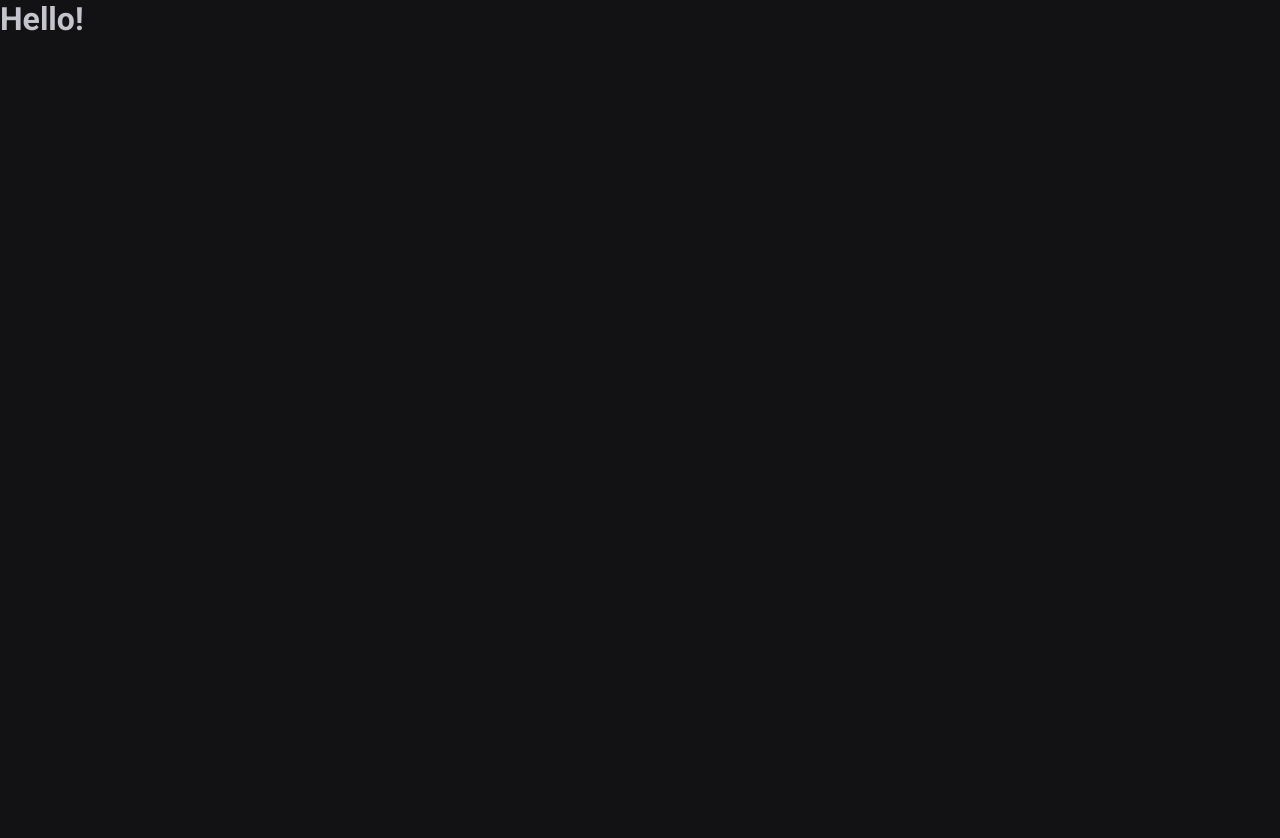
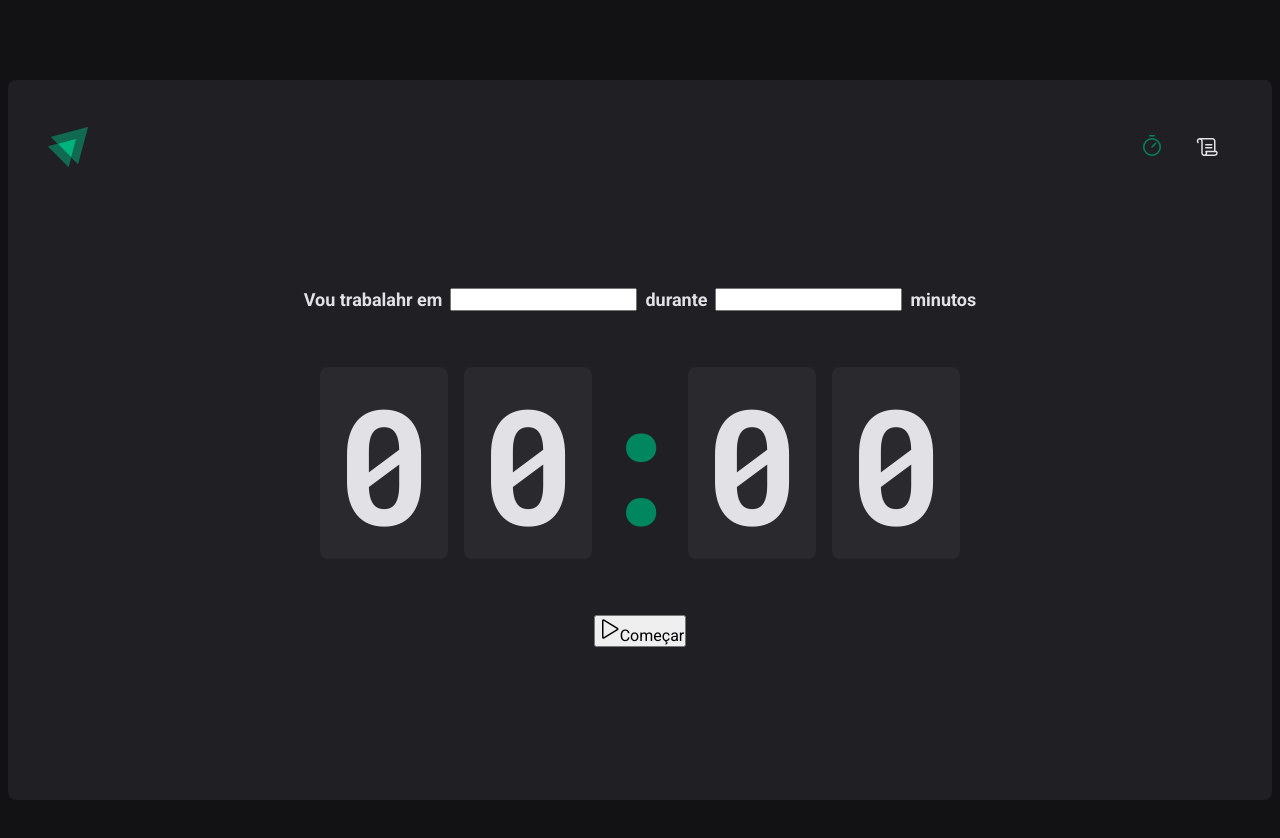
Before and after one commit to MarceloTadini/Pomodoro, a React (Vite) app in the folder timer/: page / in a window 1280 px wide. Shown: the top 838 px of the page. Before the commit the page ends 800 px from the top, so only its background shows below. Built offline with nearby package versions, Linux system fonts and the light colour scheme.

Commit message:
Component Header, e Home styles

```diff
--- a/timer/package.json
+++ b/timer/package.json
@@ -7,11 +7,13 @@
     "dev": "vite",
     "build": "tsc && vite build",
     "preview": "vite preview",
-    "lint": "eslint src --ext .ts,.tsx"
+    "lint": "eslint src --ext .ts,.tsx --fix"
   },
   "dependencies": {
+    "phosphor-react": "^1.4.1",
     "react": "^18.2.0",
     "react-dom": "^18.2.0",
+    "react-router-dom": "^6.3.0",
     "styled-components": "^5.3.5"
   },
   "devDependencies": {
--- a/timer/src/App.tsx
+++ b/timer/src/App.tsx
@@ -1,13 +1,15 @@
 import { ThemeProvider } from 'styled-components'
+import { BrowserRouter } from 'react-router-dom'
+import { Router } from './Router'
 import { GlobalStyle } from './styles/global'
 import { defaultTheme } from './styles/themes/default'
 
 export function App() {
   return (
     <ThemeProvider theme={defaultTheme}>
-      <div>
-        <h1>Hello!</h1>
-      </div>
+      <BrowserRouter>
+        <Router />
+      </BrowserRouter>
       <GlobalStyle />
     </ThemeProvider>
   )
--- /dev/null
+++ b/timer/src/Router.tsx
@@ -0,0 +1,15 @@
+import { Routes, Route } from 'react-router-dom'
+import { Home } from './pages/Home'
+import { History } from './pages/History'
+import { DefaultLayout } from './layouts/DefaultLayout'
+
+export function Router() {
+  return (
+    <Routes>
+      <Route path="/" element={<DefaultLayout />}>
+        <Route path="/" element={<Home />} />
+        <Route path="/history" element={<History />} />
+      </Route>
+    </Routes>
+  )
+}
--- /dev/null
+++ b/timer/src/components/Header/index.tsx
@@ -0,0 +1,21 @@
+import { HeaderContainer } from './styles'
+import { Timer, Scroll } from 'phosphor-react'
+
+import Logo from '../../assets/Logo.svg'
+import { NavLink } from 'react-router-dom'
+
+export function Header() {
+  return (
+    <HeaderContainer>
+      <img src={Logo} alt="" />
+      <nav>
+        <NavLink to="/" title="Timer">
+          <Timer size={24} />
+        </NavLink>
+        <NavLink to="/history" title="Histórico">
+          <Scroll size={24} />
+        </NavLink>
+      </nav>
+    </HeaderContainer>
+  )
+}
--- /dev/null
+++ b/timer/src/components/Header/styles.ts
@@ -0,0 +1,34 @@
+import styled from "styled-components";
+
+export const HeaderContainer = styled.header`
+    display: flex;
+    align-items: center;
+    justify-content: space-between;
+
+    nav{
+        display: flex;
+        gap: 0.5rem;
+
+        a{
+            width: 3rem;
+            height: 3rem;
+
+            display: flex;
+            justify-content: center;
+            align-items: center;
+
+            color: ${(props) => props.theme['gray-100']};
+
+            border-top: 3px solid transparent;
+            border-bottom: 3px solid transparent;
+
+            &:hover{
+                border-bottom: 3px solid ${(props) => props.theme['green-500']};
+            }
+
+            &.active{
+                color: ${(props) => props.theme['green-500']};
+            }
+        }
+    }
+`
--- /dev/null
+++ b/timer/src/layouts/DefaultLayout/index.tsx
@@ -0,0 +1,12 @@
+import { Outlet } from 'react-router-dom'
+import { Header } from '../../components/Header'
+import { LayoutContainer } from './styles'
+
+export function DefaultLayout() {
+  return (
+    <LayoutContainer>
+      <Header />
+      <Outlet />
+    </LayoutContainer>
+  )
+}
--- /dev/null
+++ b/timer/src/layouts/DefaultLayout/styles.ts
@@ -0,0 +1,14 @@
+import styled from "styled-components";
+
+export const LayoutContainer = styled.div`
+    max-width: 74rem;
+    height: calc(100vh - 10rem);
+    margin: 5rem auto;
+    padding: 2.5rem;
+
+    background: ${(props) => props.theme['gray-800']};
+    border-radius: 8px;
+
+    display: flex;
+    flex-direction: column;
+`;
--- /dev/null
+++ b/timer/src/pages/History.tsx
@@ -0,0 +1,7 @@
+export function History() {
+  return (
+    <div>
+      <h1>History</h1>
+    </div>
+  )
+}
--- /dev/null
+++ b/timer/src/pages/Home/index.tsx
@@ -0,0 +1,32 @@
+import { Play } from "phosphor-react";
+import { FormContainer, HomeContainer, CountDownContainer, Separator } from "./styles";
+
+export function Home() {
+  return (
+    <HomeContainer>
+      <form action="">
+        <FormContainer>
+          <label htmlFor="task">Vou trabalahr em</label>
+          <input id="task" />
+
+          <label htmlFor="minutesAmount">durante</label>
+          <input type="number" id="minutesAmount" />
+
+          <span>minutos</span>
+        </FormContainer>
+
+        <CountDownContainer>
+          <span>0</span>
+          <span>0</span>
+          <Separator>:</Separator>
+          <span>0</span>
+          <span>0</span>
+        </CountDownContainer>
+        <button type="submit">
+          <Play size={24}/>
+          Começar
+        </button>
+      </form>
+    </HomeContainer>
+  )
+}
--- /dev/null
+++ b/timer/src/pages/Home/styles.ts
@@ -0,0 +1,53 @@
+import styled from "styled-components";
+
+export const HomeContainer = styled.main`
+    flex: 1;
+
+    display: flex;
+    flex-direction: column;
+    align-items: center;
+    justify-content: center;
+
+    form{
+        display: flex;
+        flex-direction: column;
+        align-items: center;
+        gap: 3.5rem;
+    }
+`
+
+export const FormContainer = styled.div`
+    width: 100%;
+    display: flex;
+    align-items: center;
+    justify-content: center;
+    gap: 0.5rem;
+    color: ${(props) => props.theme['gray-100']};
+    font-size: 1.125rem;
+    font-weight: bold;
+    flex-wrap: wrap;
+`
+
+export const CountDownContainer = styled.div`
+    font-family: 'Roboto Mono', monospace;
+    font-size: 10rem;
+    line-height: 8rem;
+    color: ${(props) => props.theme['gray-100']};
+    display: flex;
+    gap: 1rem;
+
+    span{
+        background: ${(props) => props.theme['gray-700']};
+        padding: 2rem 1rem;
+        border-radius: 8px;
+    }
+`
+
+export const Separator = styled.div`
+    padding: 2rem 0;
+    color: ${(props) => props.theme['green-500']};
+    width: 4rem;
+    overflow: hidden;
+    display: flex;
+    justify-content: center;
+`
--- a/timer/src/styles/global.ts
+++ b/timer/src/styles/global.ts
@@ -15,6 +15,7 @@
     body{
         background: ${(props) => props.theme['gray-900']};
         color: ${(props) => props.theme['gray-300']};
+        --webkit-font-smoothing: antialiased;
     }
 
     body, input, textarea, button{
```
Also changed, not shown: timer/src/assets/Logo.svg (added), 1 other file (tests, documents, lock files or other folders).
